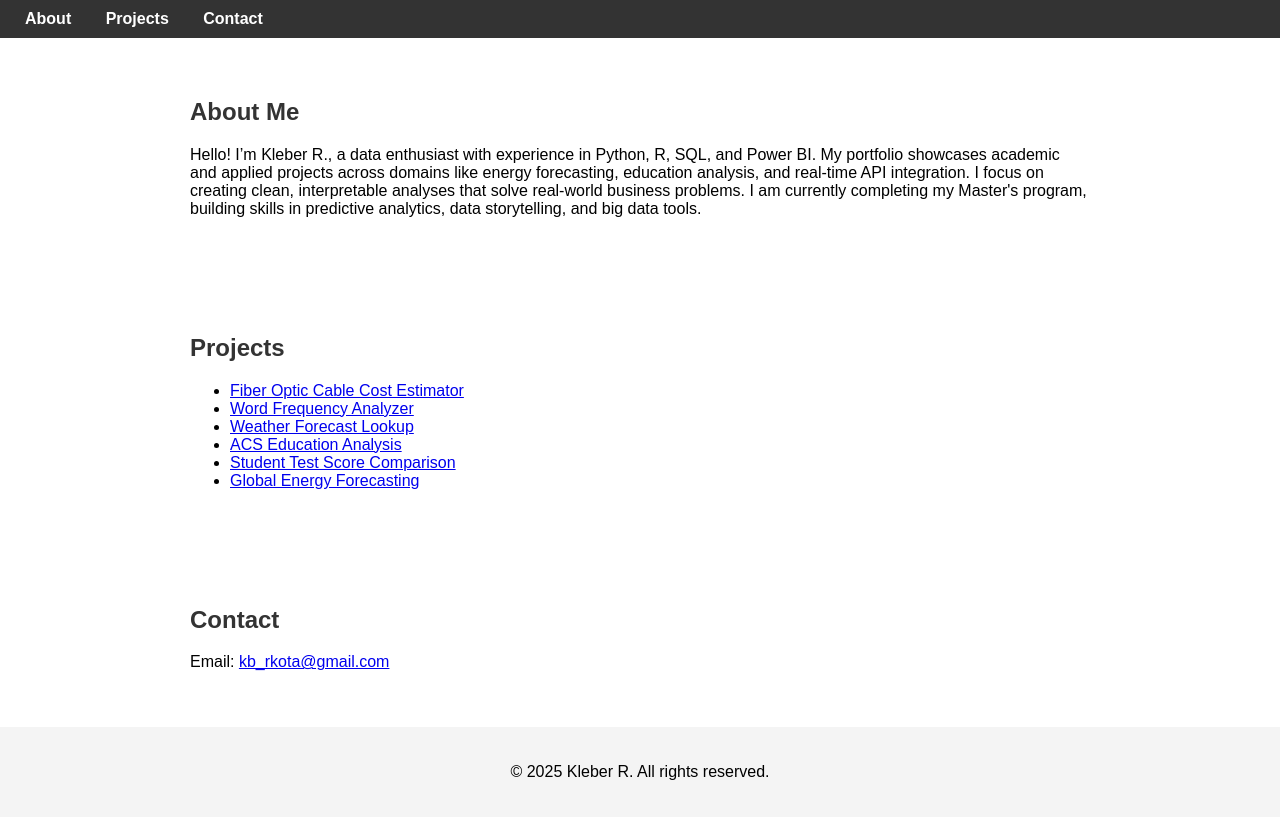
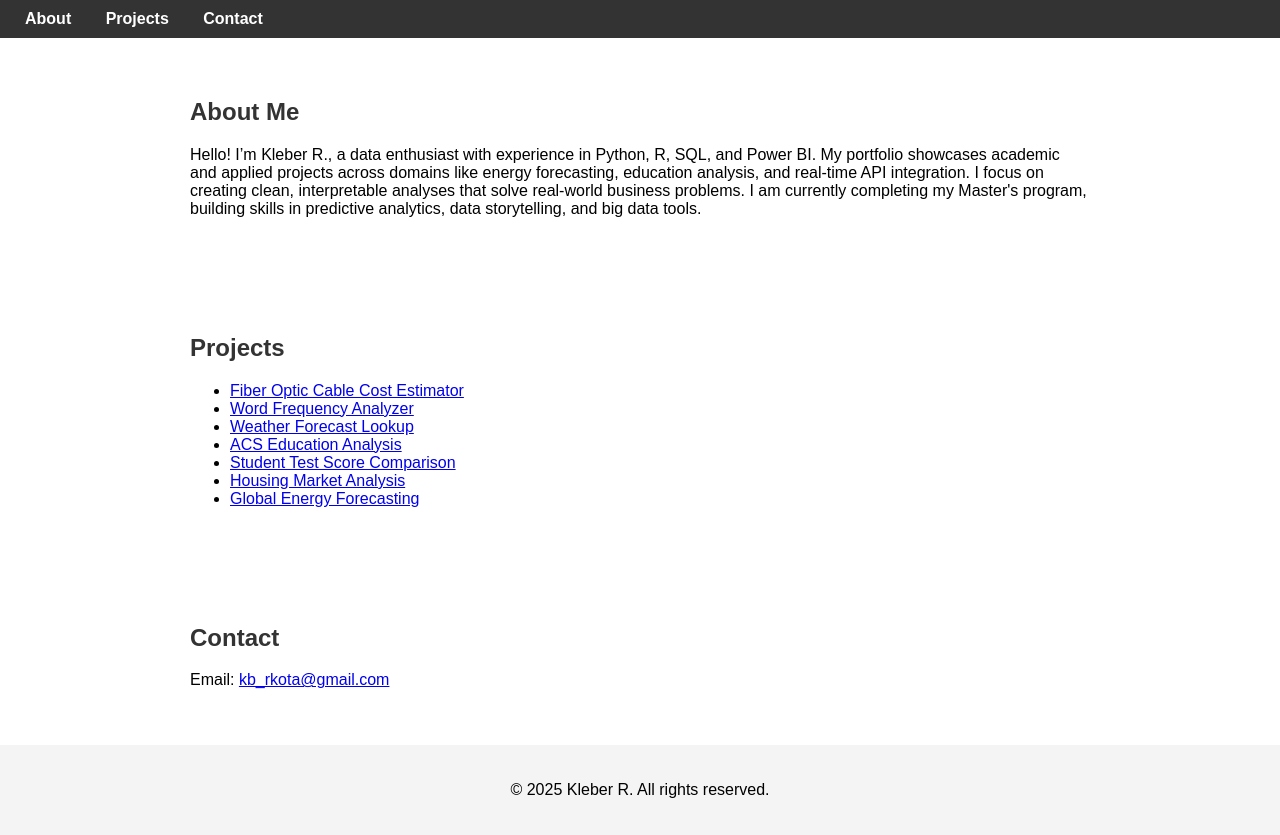
Before and after one commit to RkolaK/portfolio-projects-kr, a plain HTML site: page index.html in a window 1280 px wide. Drawn offline with Linux system fonts and the light colour scheme.

Commit message:
Update index.html

```diff
--- a/index.html
+++ b/index.html
@@ -59,6 +59,7 @@
       <li><a href="https://github.com/RkolaK/portfolio-projects-kr/tree/main/weather-forecast-lookup">Weather Forecast Lookup</a></li>
       <li><a href="https://github.com/RkolaK/portfolio-projects-kr/tree/main/acs-education-eda">ACS Education Analysis</a></li>
       <li><a href="https://github.com/RkolaK/portfolio-projects-kr/tree/main/student-score-comparison">Student Test Score Comparison</a></li>
+      <li><a href="https://github.com/RkolaK/portfolio-projects-kr/tree/main/housing-market-analysis">Housing Market Analysis</a></li>
       <li><a href="https://github.com/RkolaK/portfolio-projects-kr/tree/main/global-energy-forecasting">Global Energy Forecasting</a></li>
     </ul>
   </section>
```
